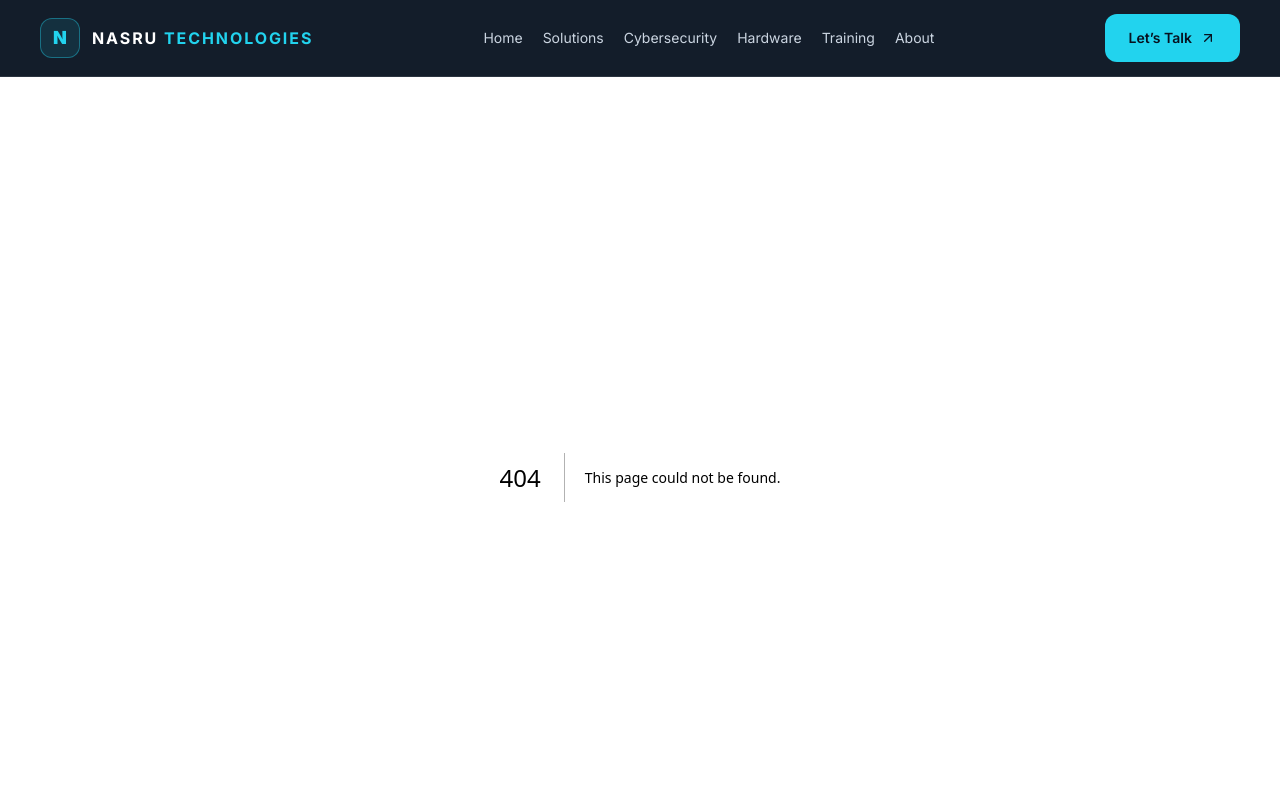
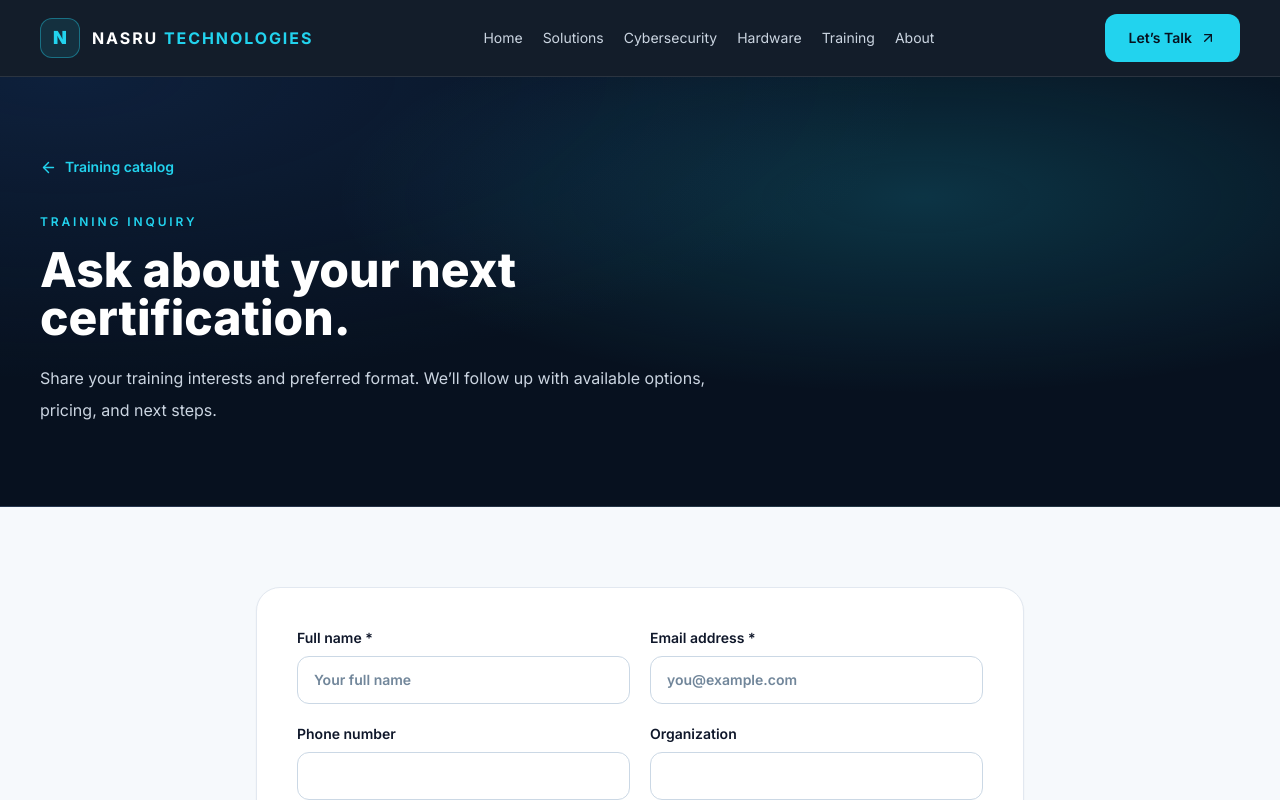
Before and after one commit to Natinael-hub/NASRU-TECHNOLOGIES, a Next.js app: page /training/register in a window 1280 px wide. Before the commit this address had no page. Shown: the top 800 px of the page. Built offline with nearby package versions, Linux system fonts and the light colour scheme.

Commit message:
feat(training): add dedicated training inquiry route

```diff
--- /dev/null
+++ b/src/app/training/register/page.tsx
@@ -0,0 +1,7 @@
+import type { Metadata } from "next";
+import { Suspense } from "react";
+import Link from "next/link";
+import { ArrowLeft } from "lucide-react";
+import { TrainingInquiryForm } from "@/components/training-inquiry-form";
+export const metadata:Metadata={title:"Training Inquiry",description:"Request details about Nasru Technologies professional training and certification programs.",alternates:{canonical:"/training/register"}};
+export default function TrainingRegisterPage(){return <main id="main-content"><section className="hero-glow border-b border-white/10"><div className="container-nasru py-16 sm:py-20"><Link href="/training" className="inline-flex items-center gap-2 text-sm font-semibold text-cyan"><ArrowLeft size={17}/> Training catalog</Link><p className="eyebrow mt-8">Training inquiry</p><h1 className="mt-4 max-w-3xl text-4xl font-extrabold text-white sm:text-5xl">Ask about your next certification.</h1><p className="mt-5 max-w-2xl leading-8 text-slate-300">Share your training interests and preferred format. We’ll follow up with available options, pricing, and next steps.</p></div></section><section className="container-nasru py-14 sm:py-20"><div className="mx-auto max-w-3xl"><Suspense fallback={<div className="rounded-3xl border border-slate-200 bg-white p-8 text-slate-600">Loading inquiry form…</div>}><TrainingInquiryForm/></Suspense></div></section></main>}
```
